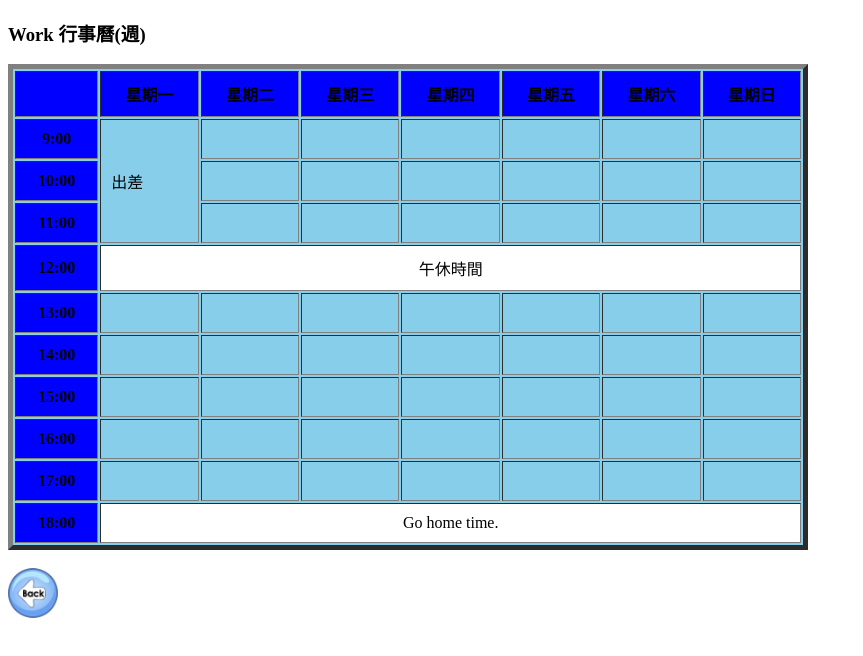
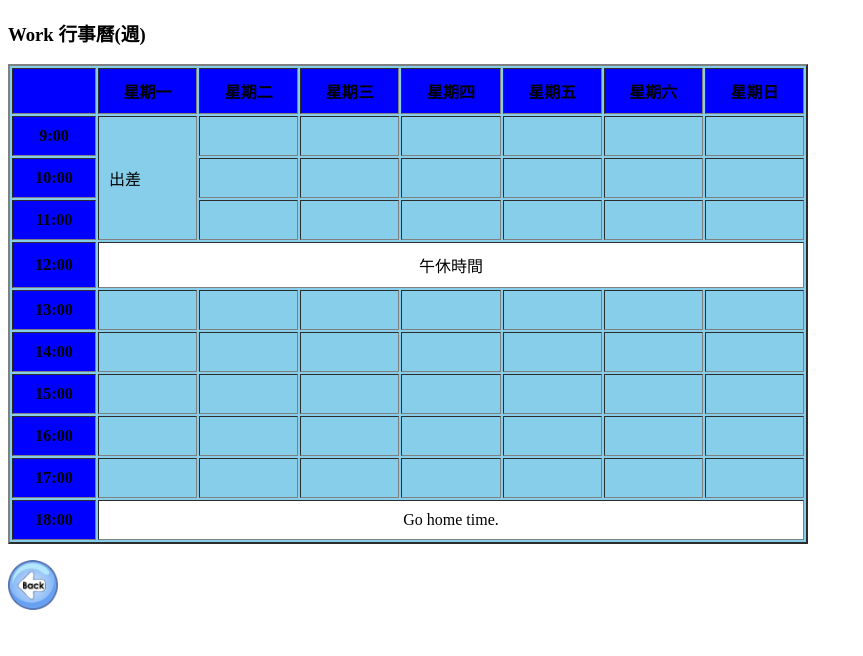
Before and after one commit to ivy760723/ivy760723.github.io, a plain HTML site: page page/work_2.html in a window 1280 px wide. Shown: the whole page, without its empty margins (0-863 px from the left). Drawn offline with Linux system fonts and the light colour scheme.

Commit message:
1050117-3

```diff
--- a/page/work_2.html
+++ b/page/work_2.html
@@ -17,7 +17,7 @@
 
 <body>
     <h3> Work 行事曆(週) </h3>
-    <table width="800px" cellpadding="10px" cellspacing="2px" border="5px">
+    <table width="800px" cellpadding="10px" cellspacing="2px" border="2">
         <tr>
             <th>&nbsp;</th>
             <th>星期一</th>
@@ -115,8 +115,8 @@
             <td class="colspan" colspan="7">Go home time.</td>
         </tr>
     </table>
-    <br>
-    <a href=" ../index.html "><img src="../img/back.gif" alt="圖片載入失敗 " weight="50xp" height="50px"></a>
+    </p>
+    <a href=" ../index.html "><img src="../img/back.gif" alt="圖片載入失敗 " weight="50px" height="50px"></a>
 </body>
 
 </html>
```
Also changed, not shown: page/work_1.html (+1 -1 lines), page/work_3.html (+1 -1 lines).
